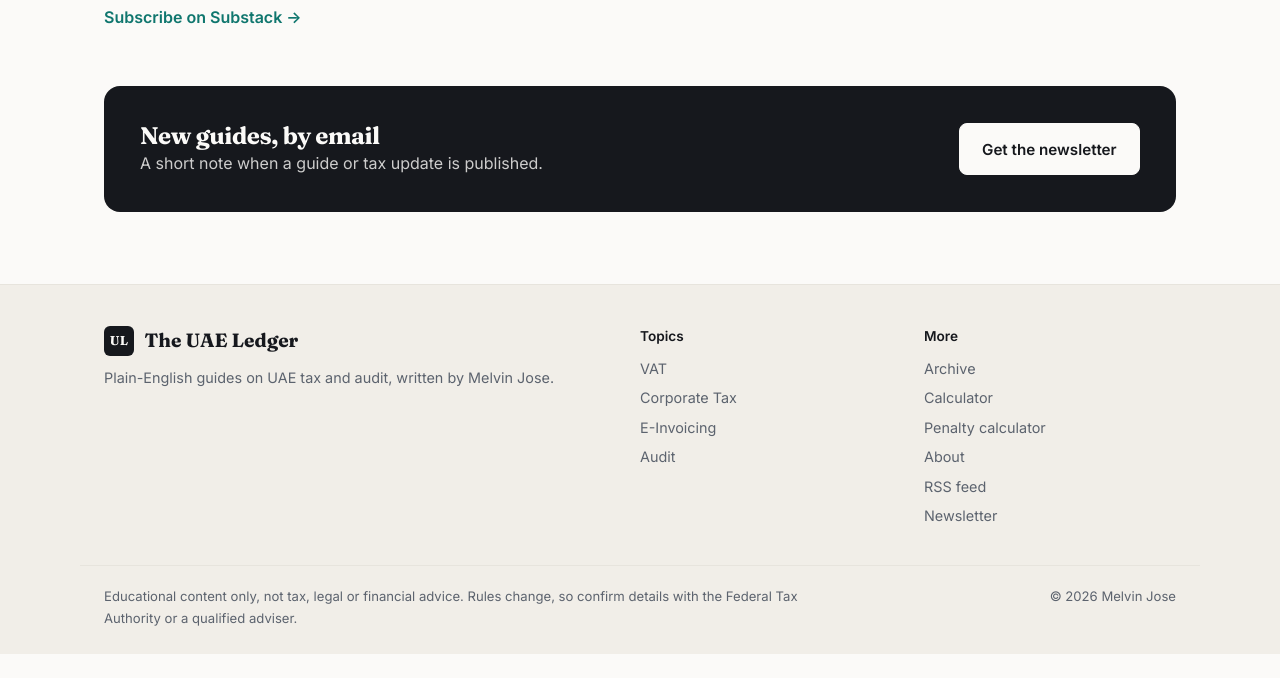
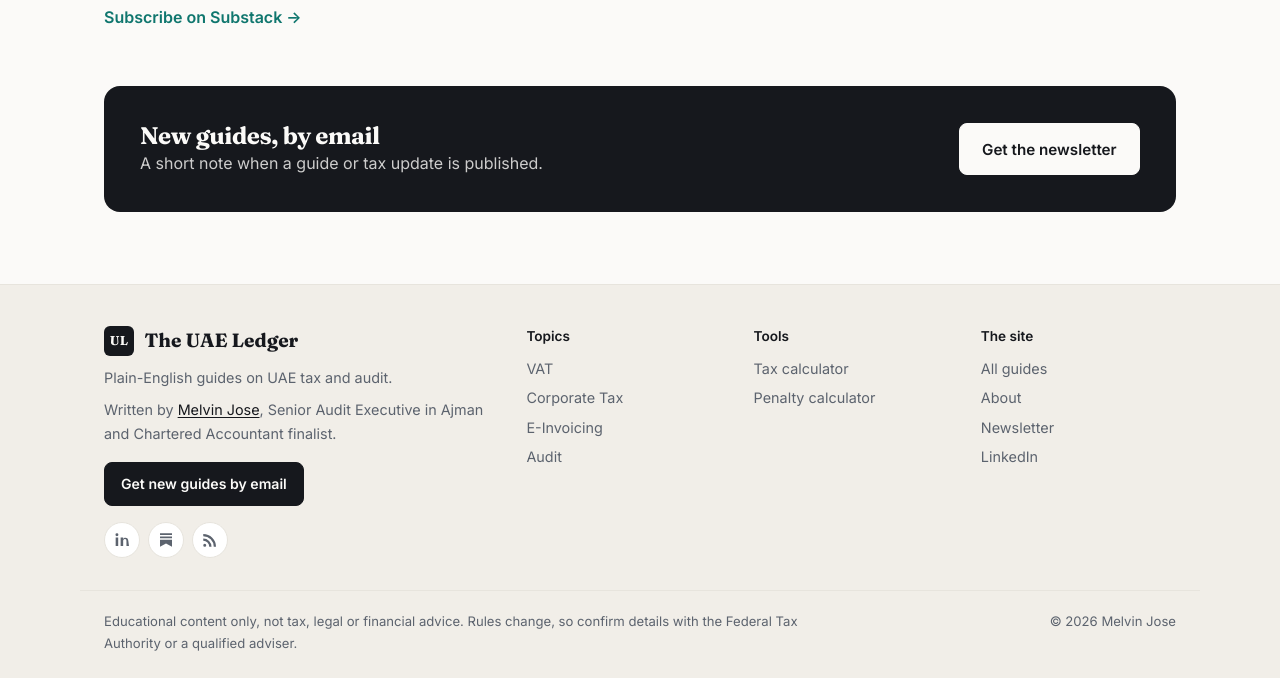
Before and after one commit to MelvinJose108/melvinjose.github.io, a Jekyll site: the page built from index.html, in a window 1280 px wide. Shown: the part 2890-3568 px from the top of the page. Built offline with Jekyll 4.4.1, drawn with Linux system fonts in a browser that asks for light colours; before the commit the page ends 3544 px from its top, so only the background shows below that.

Commit message:
Redesign footer (#19)
Claude-Session: https://claude.ai/code/session_01EBT4cYX72Yrwk4UFZtHLjU

Co-authored-by: Melvin Jose <noreply@anthropic.com>

```diff
--- a/_layouts/default.html
+++ b/_layouts/default.html
@@ -26,12 +26,24 @@
 {{ content }}
 </main>
 <footer class="foot">
+  {% assign au = site.data.author %}
   <div class="wrap fgrid">
-    <div><a class="brand" href="{{ '/' | relative_url }}"><i>UL</i>{{ site.title | escape }}</a><p>Plain-English guides on UAE tax and audit, written by {{ site.data.author.name }}.</p></div>
+    <div class="fbrand">
+      <a class="brand" href="{{ '/' | relative_url }}"><i>UL</i>{{ site.title | escape }}</a>
+      <p>Plain-English guides on UAE tax and audit.</p>
+      <p class="fby">Written by <a href="{{ '/about/' | relative_url }}">{{ au.name }}</a>, {{ au.title }} in {{ au.city }} and Chartered Accountant finalist.</p>
+      {% if site.newsletter_url and site.newsletter_url != "" %}<a class="btn fsub" href="{{ site.newsletter_url }}" target="_blank" rel="noopener">Get new guides by email</a>{% endif %}
+      <ul class="social" aria-label="Elsewhere">
+        <li><a href="{{ au.linkedin }}" target="_blank" rel="noopener" aria-label="LinkedIn"><svg viewBox="0 0 24 24" width="18" height="18" aria-hidden="true"><path fill="currentColor" d="M6.94 8.5H3.56V20h3.38V8.5zM5.25 3a1.97 1.97 0 1 0 0 3.94 1.97 1.97 0 0 0 0-3.94zM20.44 13.4c0-3.1-1.65-4.55-3.86-4.55-1.78 0-2.58.98-3.02 1.67V8.5h-3.38V20h3.38v-6.2c0-1.64.31-3.22 2.34-3.22 2 0 2.03 1.87 2.03 3.33V20h3.38l-.87-6.6z"/></svg></a></li>
+        {% if au.substack %}<li><a href="{{ au.substack }}" target="_blank" rel="noopener" aria-label="Substack"><svg viewBox="0 0 24 24" width="18" height="18" aria-hidden="true"><path fill="currentColor" d="M4 3h16v2.4H4zM4 7.3h16v2.4H4zM4 11.6h16V21l-8-4.4L4 21z"/></svg></a></li>{% endif %}
+        <li><a href="{{ '/feed.xml' | relative_url }}" aria-label="RSS feed"><svg viewBox="0 0 24 24" width="18" height="18" aria-hidden="true"><path fill="currentColor" d="M5 17a2 2 0 1 0 0 4 2 2 0 0 0 0-4zM3 10v3a8 8 0 0 1 8 8h3A11 11 0 0 0 3 10zm0-6v3a14 14 0 0 1 14 14h3A17 17 0 0 0 3 4z"/></svg></a></li>
+      </ul>
+    </div>
     <div><h4>Topics</h4><ul>{% for t in site.data.topics %}<li><a href="{{ '/' | append: t.slug | append: '/' | relative_url }}">{{ t.name }}</a></li>{% endfor %}</ul></div>
-    <div><h4>More</h4><ul><li><a href="{{ '/guides/' | relative_url }}">Archive</a></li><li><a href="{{ '/calculator/' | relative_url }}">Calculator</a></li><li><a href="{{ '/penalty-calculator/' | relative_url }}">Penalty calculator</a></li><li><a href="{{ '/about/' | relative_url }}">About</a></li><li><a href="{{ '/feed.xml' | relative_url }}">RSS feed</a></li>{% if site.newsletter_url and site.newsletter_url != "" %}<li><a href="{{ site.newsletter_url }}" rel="noopener">Newsletter</a></li>{% endif %}</ul></div>
+    <div><h4>Tools</h4><ul><li><a href="{{ '/calculator/' | relative_url }}">Tax calculator</a></li><li><a href="{{ '/penalty-calculator/' | relative_url }}">Penalty calculator</a></li></ul></div>
+    <div><h4>The site</h4><ul><li><a href="{{ '/guides/' | relative_url }}">All guides</a></li><li><a href="{{ '/about/' | relative_url }}">About</a></li>{% if site.newsletter_url and site.newsletter_url != "" %}<li><a href="{{ site.newsletter_url }}" target="_blank" rel="noopener">Newsletter</a></li>{% endif %}<li><a href="{{ au.linkedin }}" target="_blank" rel="noopener">LinkedIn</a></li></ul></div>
   </div>
-  <div class="wrap legal"><p>Educational content only, not tax, legal or financial advice. Rules change, so confirm details with the Federal Tax Authority or a qualified adviser.</p><p>© {{ 'now' | date: '%Y' }} {{ site.data.author.name }}</p></div>
+  <div class="wrap legal"><p>Educational content only, not tax, legal or financial advice. Rules change, so confirm details with the Federal Tax Authority or a qualified adviser.</p><p>© {{ 'now' | date: '%Y' }} {{ au.name }}</p></div>
 </footer>
 <script>
 (function(){
--- a/assets/style.css
+++ b/assets/style.css
@@ -108,7 +108,7 @@ main.wrap{padding-top:1rem;padding-bottom:4.5rem}
 .sheet .note{font-size:.8rem;color:var(--mute);margin-top:1rem}
 .sub{color:var(--mute);margin-bottom:1rem}.intro{color:var(--mute);margin-bottom:2rem}
 .foot{border-top:1px solid var(--line);background:var(--soft);padding:2.5rem 0 1.5rem;font-size:.9rem;color:var(--mute)}
-.fgrid{display:grid;grid-template-columns:2fr 1fr 1fr;gap:2rem}
+.fgrid{display:grid;grid-template-columns:2fr 1fr 1fr 1fr;gap:2rem}
 .foot h4{font-size:.85rem;color:var(--ink);margin-bottom:.6rem}
 .foot ul{list-style:none}.foot li{margin-bottom:.35rem}
 .foot a{text-decoration:none}.foot a:hover{color:var(--ink);text-decoration:underline}
@@ -171,3 +171,16 @@ table.lines td:nth-child(4){width:9.5rem}
 table.lines .x{border:0;background:none;color:var(--mute);font-size:1.3rem;cursor:pointer;padding:0 .3rem}
 .btn.small{padding:.45rem .85rem;font-size:.88rem;margin-top:.6rem}
 @media (max-width:640px){table.lines thead{display:none}table.lines tr{display:grid;grid-template-columns:1fr 1fr;gap:.3rem;padding:.6rem 0;border-bottom:1px solid var(--line)}table.lines td{width:auto!important}table.lines td:first-child{grid-column:1/-1}}
+
+/* footer */
+.fbrand p{max-width:24rem}
+.fby{margin-top:.5rem}
+.fby a{color:var(--ink);text-decoration:underline;text-underline-offset:2px}
+.foot .btn.fsub{margin-top:1rem;padding:.6rem 1rem;font-size:.88rem;color:var(--bg)}
+.foot .btn.fsub:hover{color:#fff;text-decoration:none}
+.social{display:flex;gap:.5rem;margin-top:1rem}
+.social li{margin:0}
+.social a{display:grid;place-items:center;width:36px;height:36px;border-radius:50%;border:1px solid var(--line);background:var(--surface);color:var(--mute)}
+.social a:hover{color:var(--acc);border-color:var(--acc);text-decoration:none}
+@media(max-width:820px){.fgrid{grid-template-columns:1fr 1fr}}
+@media(max-width:480px){.fgrid{grid-template-columns:1fr 1fr;gap:1.5rem}}
```
